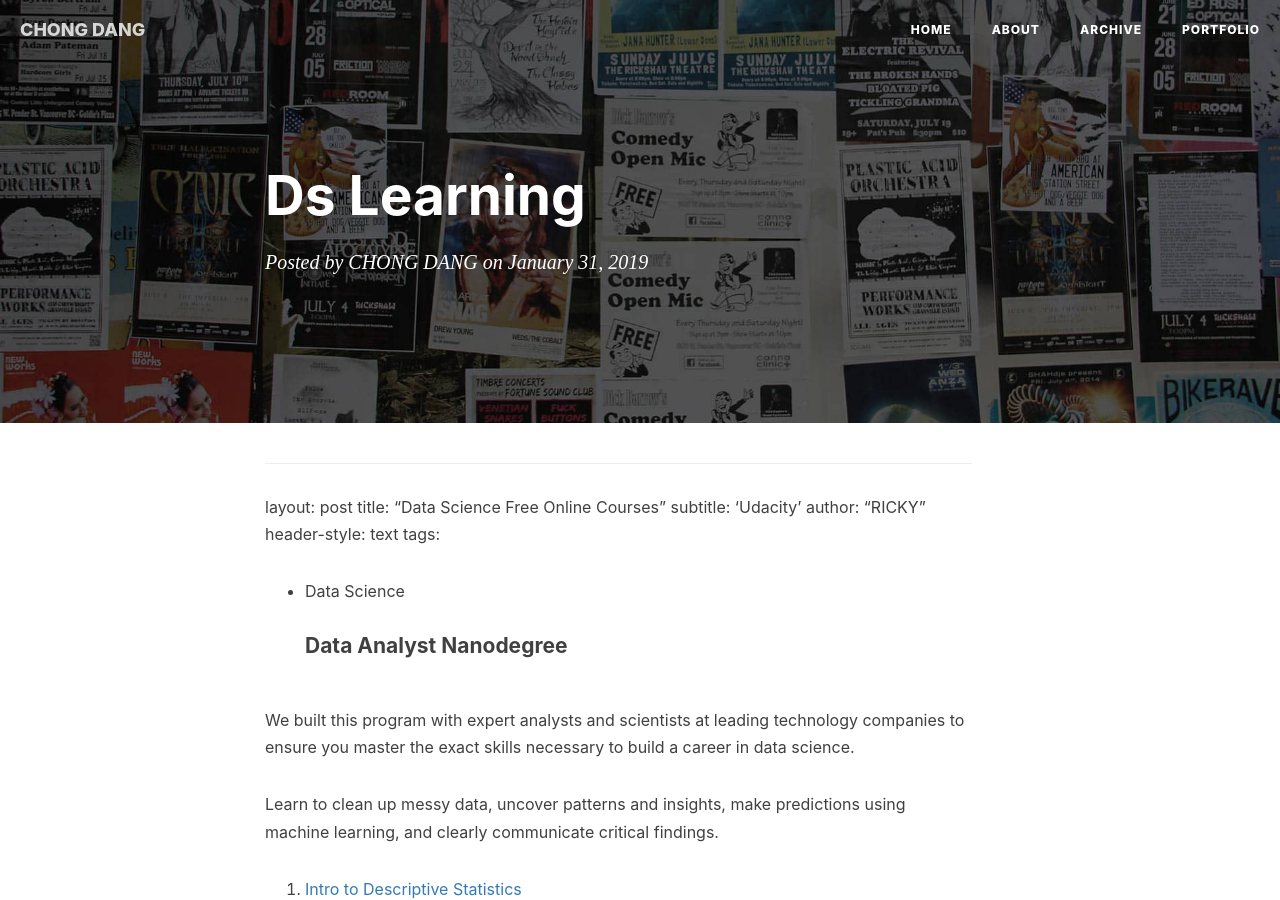
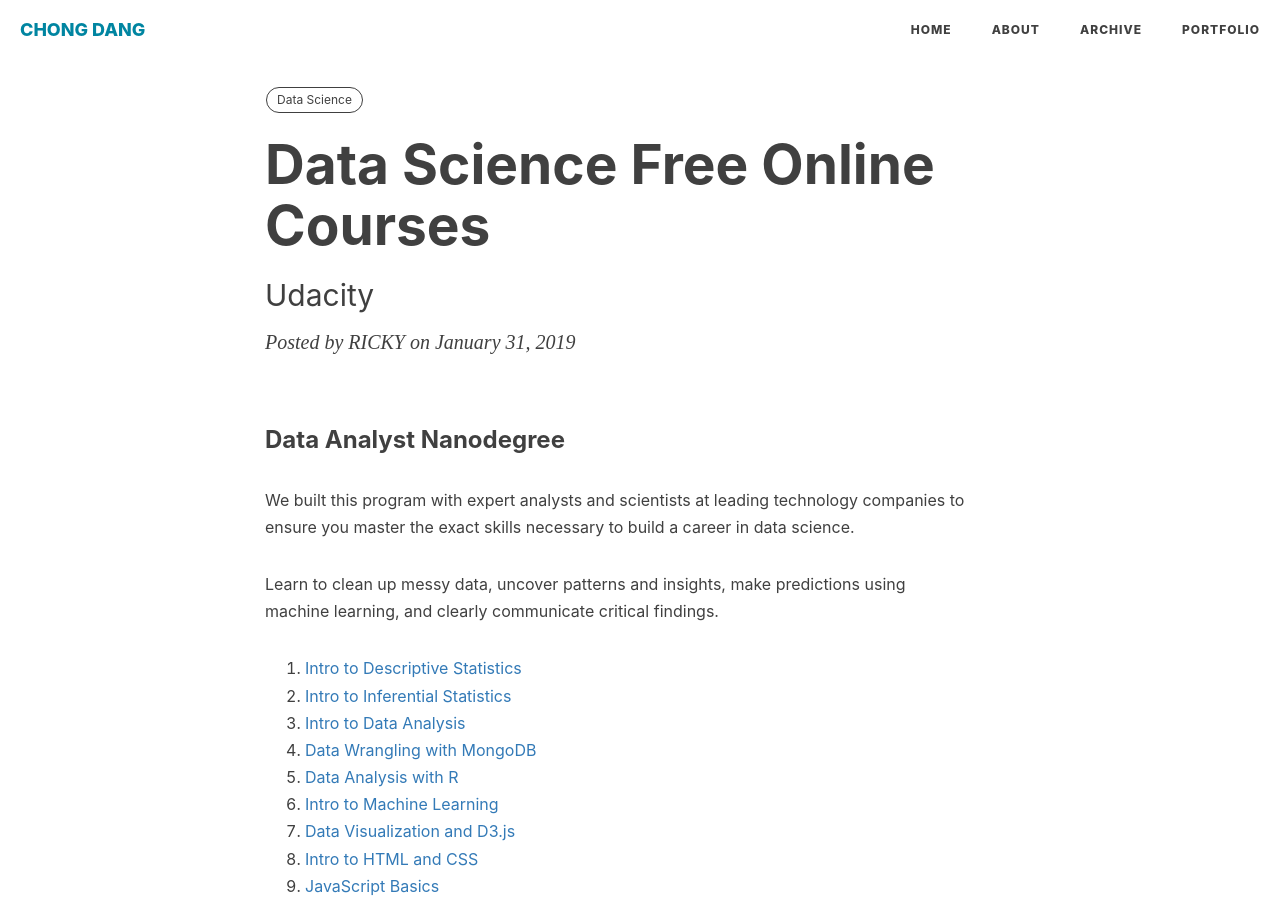
Before and after one commit to rickydangc/rickydangc.github.io, a Jekyll site: the page built from _posts/2019-01-31-ds-learning.md, in a window 1280 px wide and 900 px high. Built offline with Jekyll 4.4.1, drawn with Linux system fonts in a browser that asks for light colours; nearby versions of some CDN libraries; our own code applies the rules of GitHub Pages for plain Markdown files; comment, search, counter and statistics services are not loaded.

Commit message:
add changes

```diff
--- a/_posts/2019-01-31-ds-learning.md
+++ b/_posts/2019-01-31-ds-learning.md
@@ -6,7 +6,9 @@
 header-style: text
 tags:
   - Data Science
-#### Data Analyst Nanodegree
+---
+
+### Data Analyst Nanodegree
 
 We built this program with expert analysts and scientists at leading technology
 companies to ensure you master the exact skills necessary to build a career in
@@ -25,7 +27,8 @@
   9. [JavaScript Basics](https://www.udacity.com/course/javascript-basics--ud804)
   10. [A/B Testing](https://www.udacity.com/course/ab-testing--ud257)
 
-#### Machine Learning Engineer Nanodegree
+
+### Machine Learning Engineer Nanodegree
 
 Machine learning represents a key evolution in the fields of computer
 science, data analysis, software engineering, and artificial intelligence.
```
